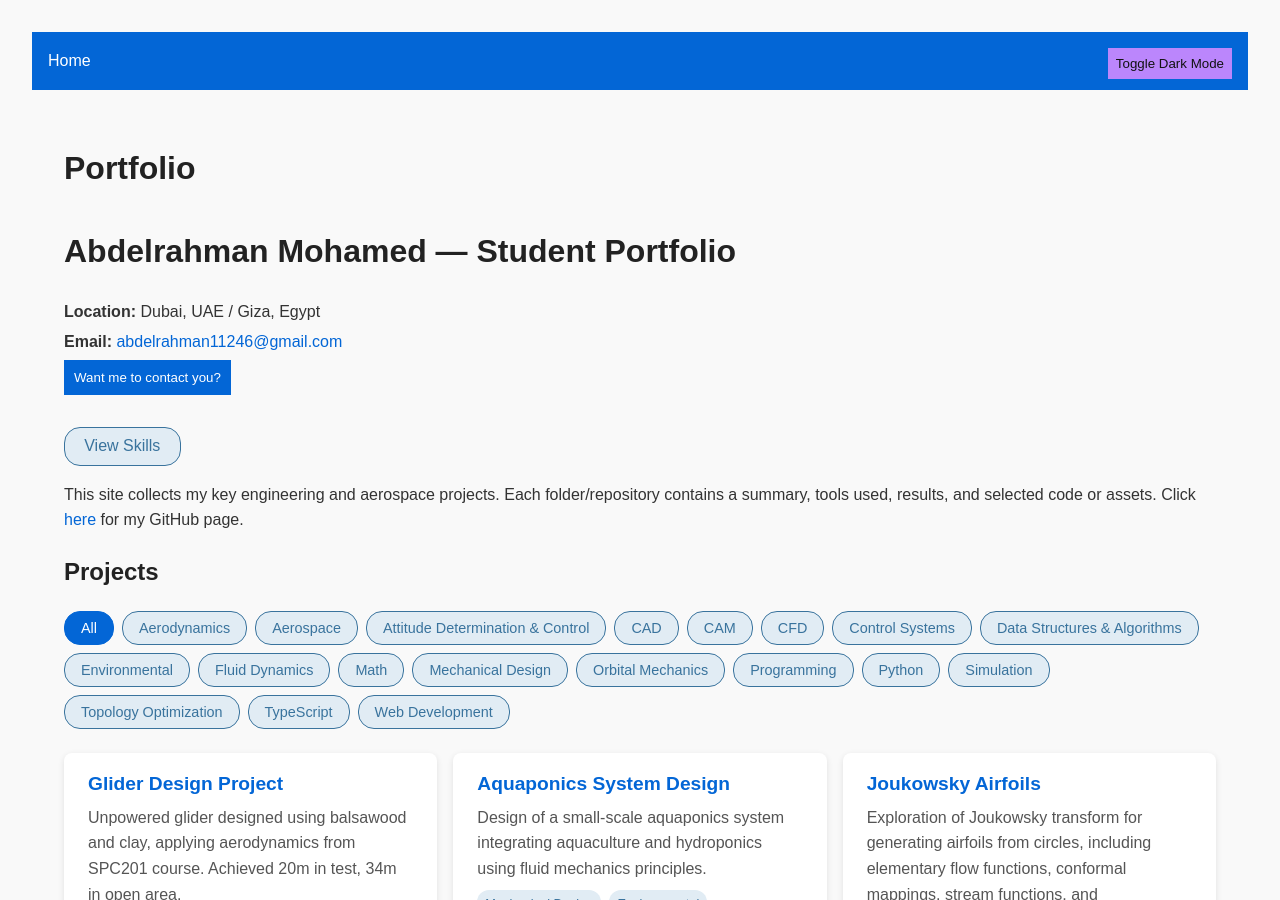
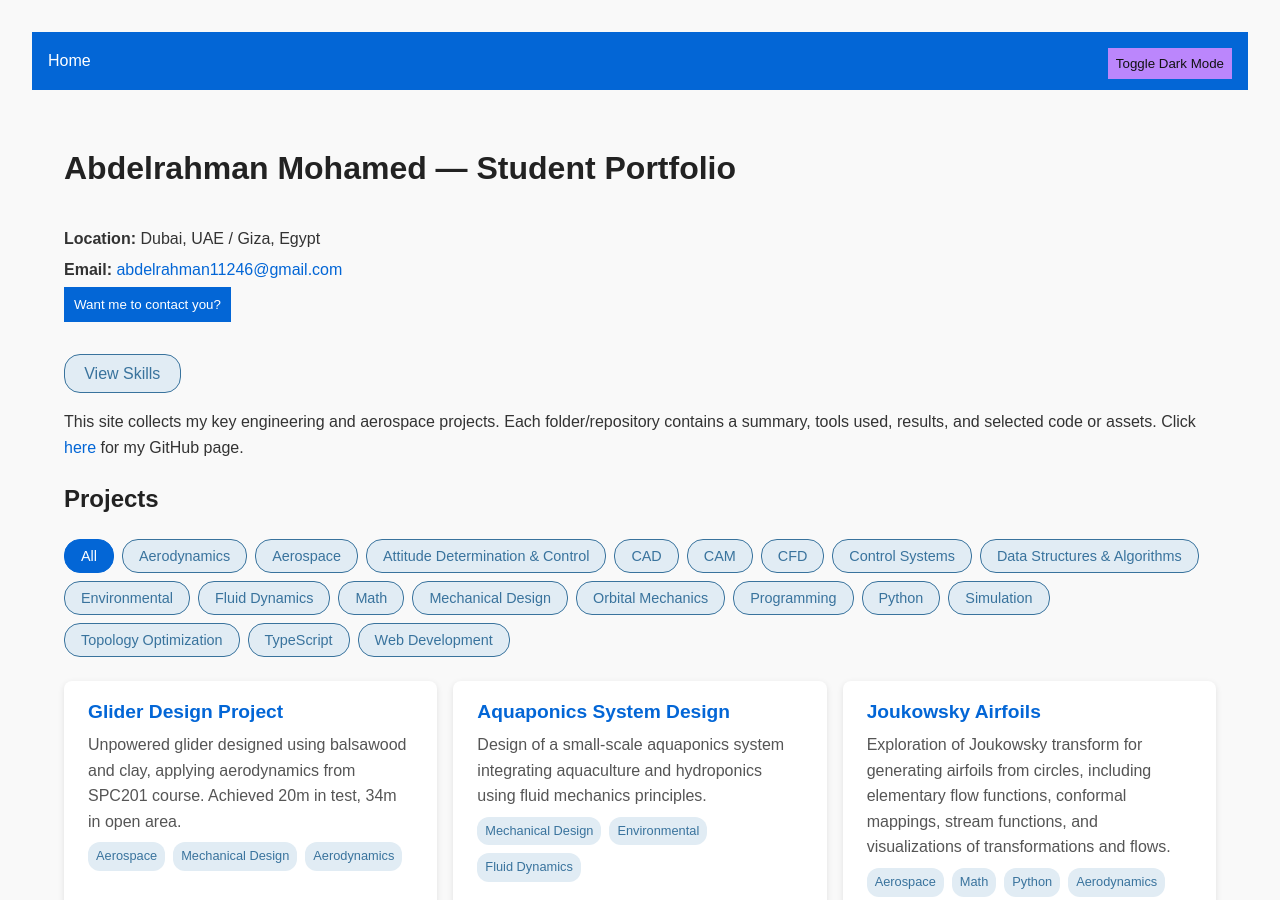
Before and after one commit to Naqeeb1124/abdelrahman-portfolio, a Jekyll site: the page built from index.html, in a window 1280 px wide and 900 px high. Built offline with Jekyll 4.4.1, drawn with Linux system fonts in a browser that asks for light colours.

Commit message:
Update index.html

```diff
--- a/index.html
+++ b/index.html
@@ -1,9 +1,8 @@
 ---
 layout: default
-title: Portfolio
+title: Abdelrahman Mohamed — Student Portfolio
 ---
 
-<h1>Abdelrahman Mohamed — Student Portfolio</h1>
 
 <div class="contact">
   <p><strong>Location:</strong> Dubai, UAE / Giza, Egypt</p>
```
